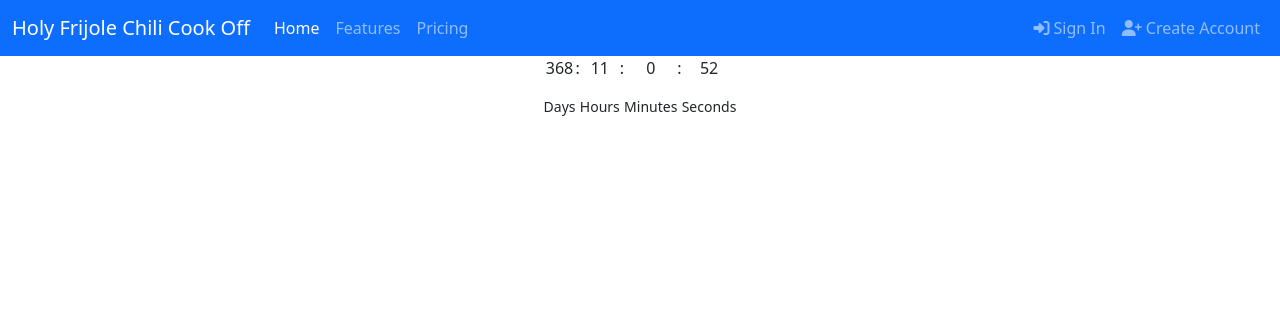
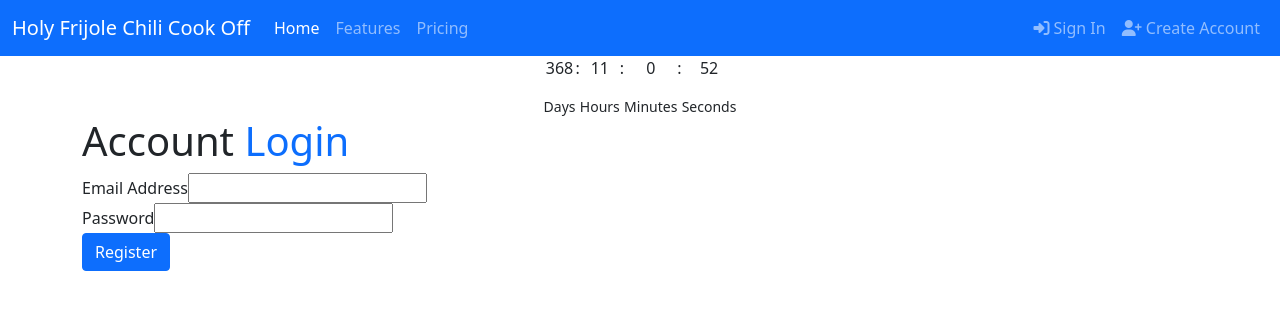
Before and after one commit to mitchellr92/holy-frijole, a React (Create React App) app: page /login in a window 1280 px wide. Shown: the top 310 px of the page. Built offline with nearby package versions, Linux system fonts and the light colour scheme.

Commit message:
sign in page, edits to app.js

```diff
--- a/src/App.js
+++ b/src/App.js
@@ -1,14 +1,24 @@
 import React, { Fragment } from "react";
 import { BrowserRouter as Router, Route, Switch } from "react-router-dom";
-import Navigation from "./components/layout/Navigation";
+import Navbar from "./components/layout/Navbar";
+import Landing from "./components/layout/Landing";
 import Countdown from "./components/utils/Countdown";
+import SignIn from "./components/auth/SignIn";
 
 function App() {
   return (
-    <div className="App">
-      <Navigation />
-      <Countdown />
-    </div>
+    <Router>
+      <Fragment>
+        <Navbar />
+        <Countdown />
+        <div className="container">
+          <Switch>
+            <Route exact path="/" component={Landing} />
+            <Route exact path="/login" component={SignIn} />
+          </Switch>
+        </div>
+      </Fragment>
+    </Router>
   );
 }
 
--- /dev/null
+++ b/src/components/auth/SignIn.js
@@ -0,0 +1,36 @@
+import React from 'react'
+
+const SignIn = () => {
+  return (
+    <div className="form-container">
+      <h1>
+        Account <span className="text-primary">Login</span>
+      </h1>
+      <form>
+        <div className="form-group">
+          <label htmlFor="email">Email Address</label>
+          <input
+            type="email"
+            name="email"
+            required
+          />
+        </div>
+        <div className="form-group">
+          <label htmlFor="password">Password</label>
+          <input
+            type="password"
+            name="password"
+            required
+          />
+        </div>
+        <input
+          type="submit"
+          value="Register"
+          className="btn btn-primary btn-block"
+        />
+      </form>
+    </div>
+  );
+}
+
+export default SignIn
--- a/src/components/layout/Landing.js
+++ b/src/components/layout/Landing.js
@@ -3,7 +3,7 @@ import React from 'react'
 const Landing = () => {
   return (
     <div>
-
+      Welcome to the Holy Frijole Chili Cook Off!
     </div>
   )
 }
--- a/src/components/layout/Navigation.js
+++ b/src/components/layout/Navbar.js
@@ -1,6 +1,10 @@
 import React from "react";
 
-const Navigation = () => {
+const onClick = () => {
+  console.log('button was clicked')
+}
+
+const Navbar = () => {
   return (
     <nav className="navbar navbar-expand-lg navbar-dark bg-primary">
       <div className="container-fluid">
@@ -29,12 +33,12 @@ const Navigation = () => {
         <div className="d-flex">
           <ul className="navbar-nav">
             <li className="nav-item">
-              <a href="#!" className="nav-link">
+              <a href="#!" className="nav-link" onClick={onClick}>
                 <i className="fas fa-sign-in-alt"></i> Sign In
               </a>
             </li>
             <li className="nav-item">
-              <a href="#!" className="nav-link">
+              <a href="#!" className="nav-link" onClick={onClick}>
                 <i className="fas fa-user-plus"></i> Create Account
               </a>
             </li>
@@ -45,4 +49,4 @@ const Navigation = () => {
   );
 };
 
-export default Navigation;
+export default Navbar;
```
